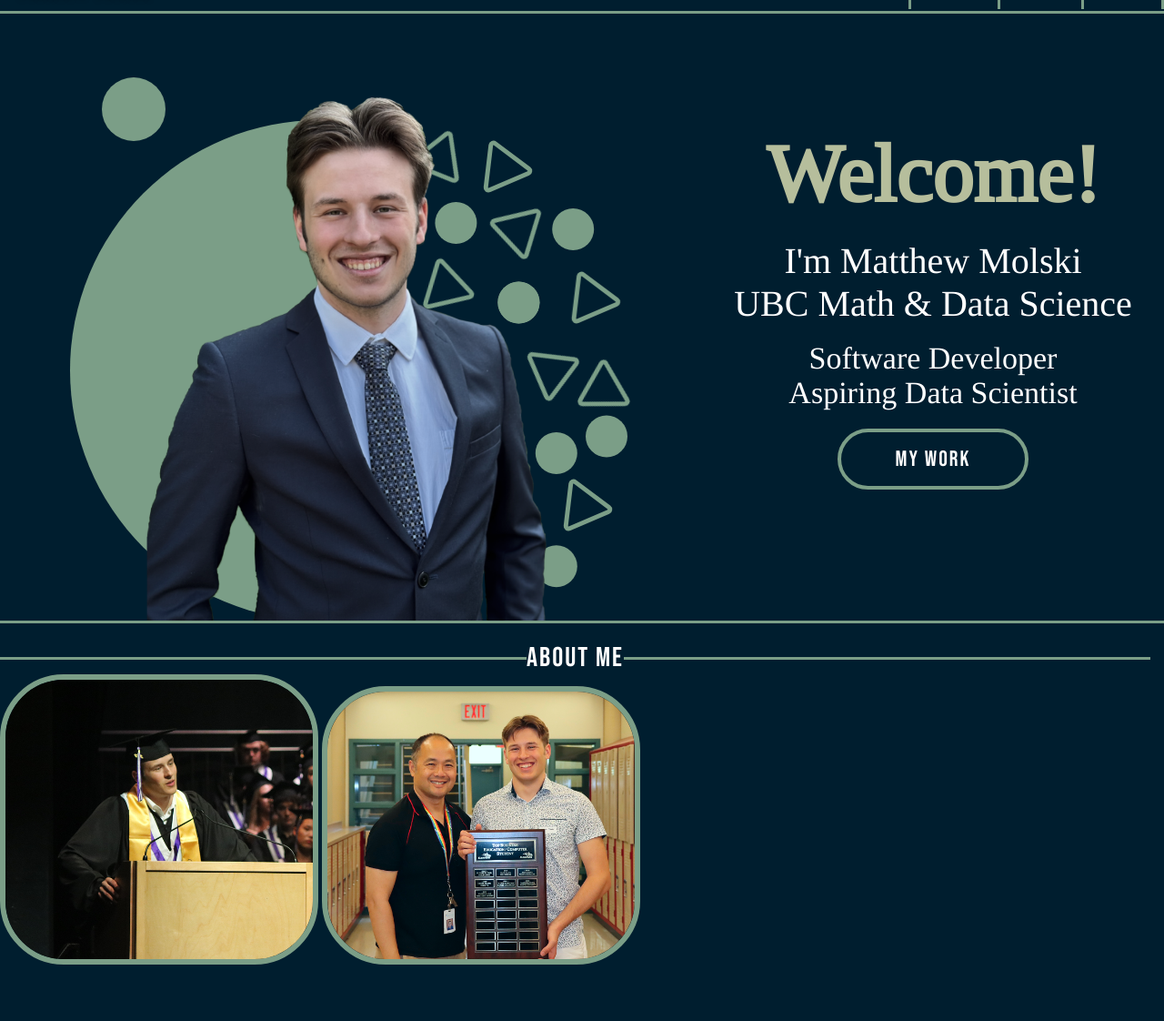
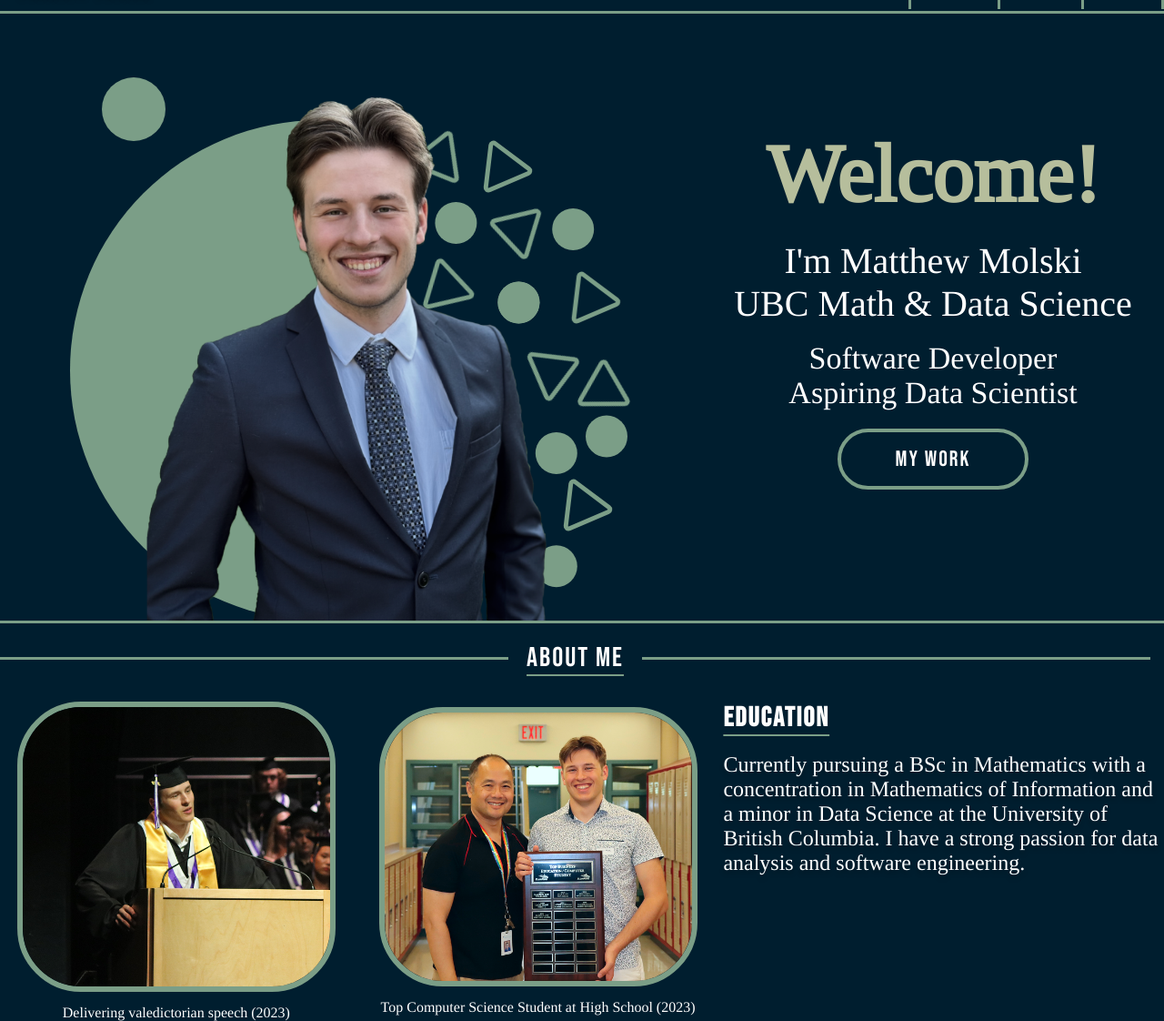
Before and after one commit to MattMatt05/portfolio, a PHP site: page /index.html in a window 1280 px wide. Shown: the part 35-1157 px from the top of the page at 91% size. Before the commit the page ends 1095 px from the top, so only its background shows below. Run offline with PHP 8.4, Linux system fonts and the light colour scheme; some web fonts are replaced.

Commit message:
Section update

```diff
--- a/global.css
+++ b/global.css
@@ -341,6 +341,13 @@ img {
     width: calc(100vw - 15px);
     font-size: 30px;
     letter-spacing: 2px;
+    text-decoration-line: underline;
+    text-decoration-style: solid;
+    text-decoration-skip-ink: auto;
+    text-decoration-color: #7B9E87;
+    text-decoration-thickness: 8%;
+    text-underline-offset: 25%;
+    margin-bottom: 30px;
 }
 
 .about-line::before {
@@ -348,6 +355,7 @@ img {
     flex: 1;
     height: 3px;
     background-color: var(--font-color);
+    margin-right: 20px;
 }
 
 .about-line::after {
@@ -355,10 +363,63 @@ img {
     flex: 1;
     height: 3px;
     background-color: var(--font-color);
+    margin-left: 20px;
 }
 
-.mintro img {
+.eduSection {
+    align-self: start;
+}
+
+.imageInfo {
+    display: inline-block;
+    text-align: center;
+}
+
+.imageInfo p {
+    font-family: 'Tinos', sans-serif;
+    color: #fff;
+    animation: dropIn 2s ease-out forwards;
+    margin: 10px 0 0 0;
+    text-align: center;
+}
+
+.imageInfo img {
     border: 6px solid var(--font-color);
-    width: 350px;
     border-radius: 70px;
+    max-width: 350px;
+    height: auto;
 }
+
+.parText {
+    margin-top: 20px;
+    color: #FFF;
+    text-shadow: 0 4px 5px rgba(0, 0, 0, 0.25);
+    font-family: Tinos;
+    font-size: 24px;
+    font-style: normal;
+    font-weight: 400;
+    line-height: normal;
+    max-width: 500px;
+}
+
+.mintro {
+    display: grid;
+    grid-template-columns: 4fr 4fr 5fr;
+    gap: 10px;
+    justify-content: center;
+    align-items: center;
+    height: 100%;
+}
+
+.sectionTitle {
+    font-size: 30px;
+    color: #fff;
+    letter-spacing: 2px;
+    font-family: 'Bebas Neue', sans-serif;
+    text-decoration-line: underline;
+    text-decoration-style: solid;
+    text-decoration-skip-ink: auto;
+    text-decoration-color: #7B9E87;
+    text-decoration-thickness: 8%;
+    text-underline-offset: 25%;
+}
--- a/index.html
+++ b/index.html
@@ -62,10 +62,25 @@
             </div>
         </div>
     </section>
+    <div class="about-line">About Me</div>
     <section class="mintro">
-        <div class="about-line">About Me</div>
-        <img src="assets/val.png" class="photoF">
-        <img src="assets/ach.png" class="photoF">
+        <div class="imageInfo">
+            <div class="valShapes">
+                <img src="assets/triangle.svg" class="triangle triangle-1" onerror="this.style.display='none'">
+            </div>
+            <img src="assets/val.png">
+            <p>Delivering valedictorian speech (2023)</p>
+        </div>
+        <div class="imageInfo">
+            <img src="assets/ach.png">
+            <p>Top Computer Science Student at High School (2023)</p>
+        </div>
+        <div class="eduSection">
+            <h2 class="sectionTitle">Education</h2>
+            <p class="parText">Currently pursuing a BSc in Mathematics with a concentration in Mathematics of Information and a
+                minor in Data Science at the University of British Columbia. I have a strong passion for data analysis
+                and software engineering.</p>
+        </div>
     </section>
 </body>
 
```
